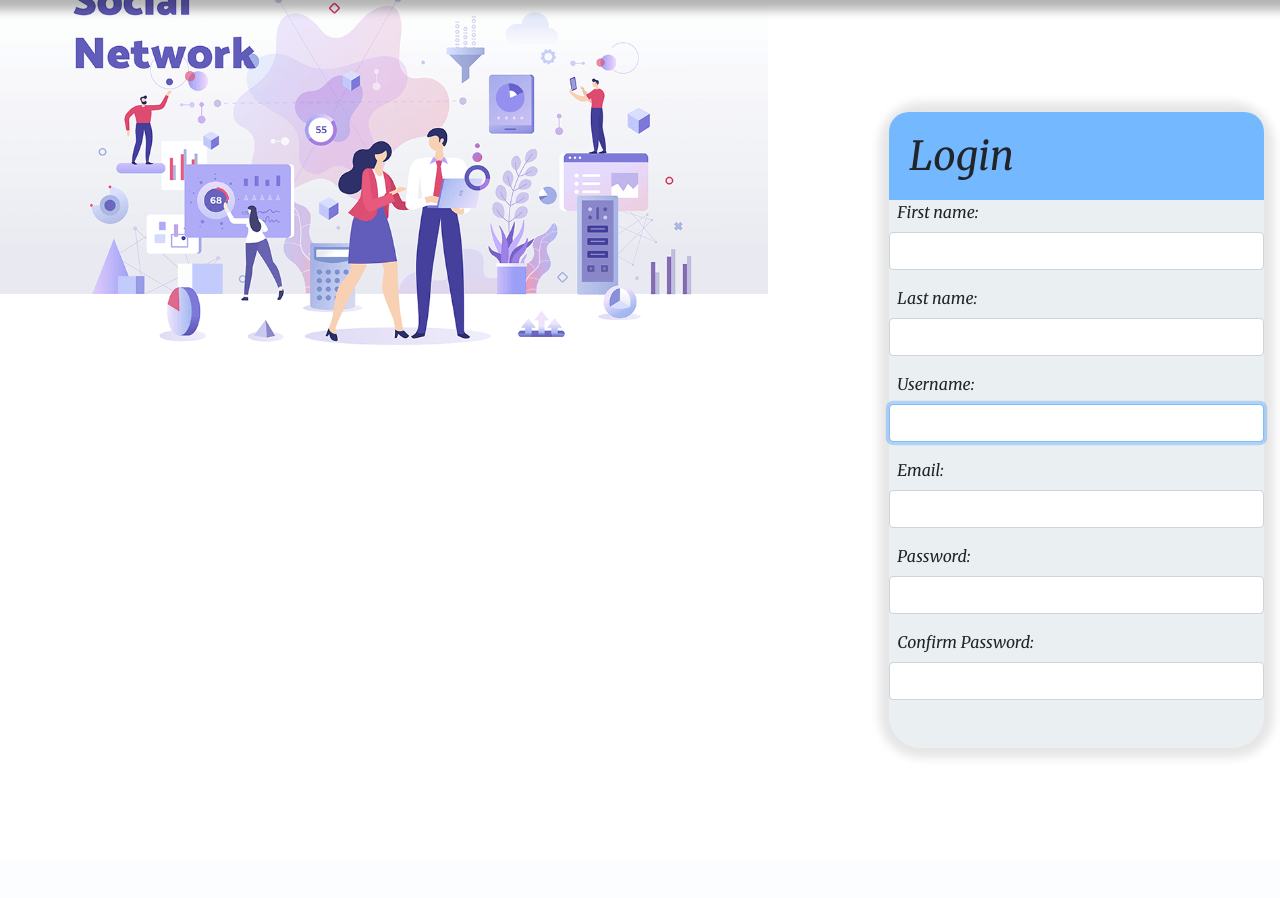
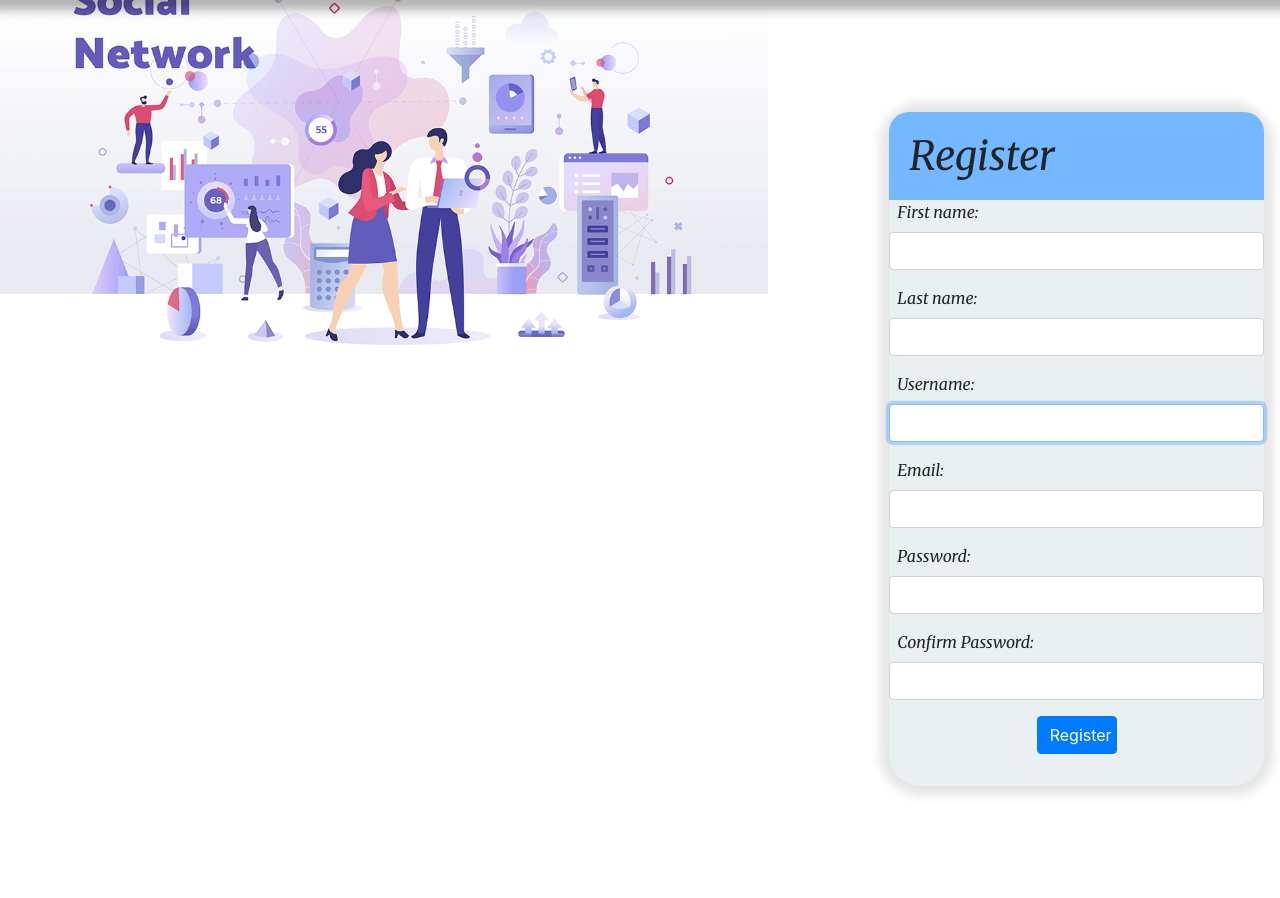
Before and after one commit to tushar912/Image-Sharing-Blog, a Django app: page /accounts/register/ in a window 1280 px wide. Shown: the part 72-970 px from the top of the page. Before the commit the page ends 830 px from the top, so only its background shows below. Run offline with Django 3.2, Linux system fonts and the light colour scheme; some libraries are stand-ins or nearby versions.

Commit message:
add button

```diff
--- a/img/accounts/templates/registration/register.html
+++ b/img/accounts/templates/registration/register.html
@@ -29,8 +29,10 @@ form label{
   padding-left: 0.5em;
   padding-right: 0.5em;
 }
-form input{
-
+form .btn{
+    width:80px!important;
+    margin-left: auto;
+    margin-right: auto;
 }
 </style>
 
@@ -40,7 +42,7 @@ form input{
   <div class = 'col-6 col-md-4'>
 
 <form action="{% url 'accounts:register' %}" method="POST">
-  <h1>Login</h1>
+  <h1>Register</h1>
     {% csrf_token %}
     {% for field in form %}
       {% if field.errors %}
@@ -60,6 +62,8 @@ form input{
 
 
     {% endfor %}
+    <span> <input type="submit" class="btn btn-primary btn-block" value="Register"></span>
+
   </div>
 
 </div>
```
